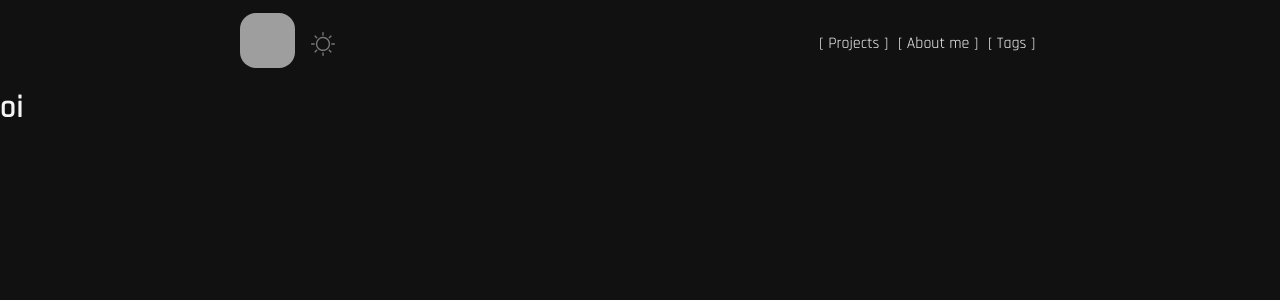
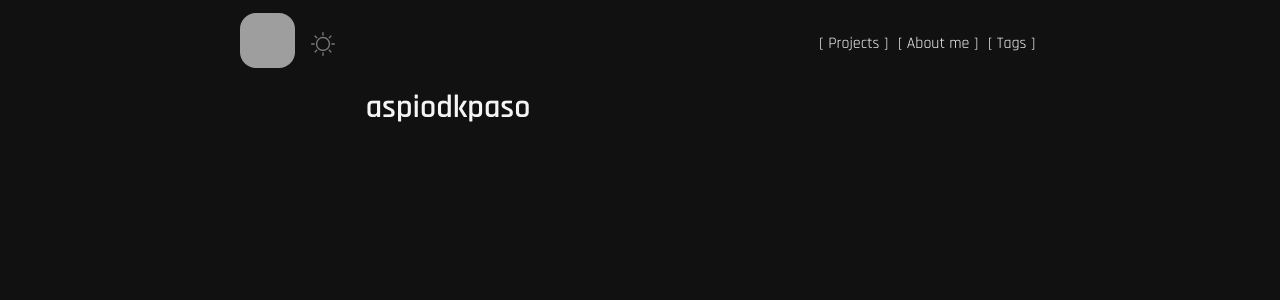
Before and after one commit to ropoko/ropoko.net, a Next.js app: page /projects in a window 1280 px wide. Shown: the top 300 px of the page. Built offline with nearby package versions, Linux system fonts and the light colour scheme; grey boxes are pictures that could not be loaded.

Commit message:
feat: wip projects page

```diff
--- /dev/null
+++ b/src/components/Projects/ProjectsStyle.tsx
@@ -0,0 +1,9 @@
+import styled from 'styled-components';
+
+export const ProjectsStyle = styled.div`
+	display: flex;
+	align-items: center;
+	justify-content: center;
+	flex-direction: column;
+	width: 70%;
+`;
--- /dev/null
+++ b/src/components/Projects/index.tsx
@@ -0,0 +1,11 @@
+import { ProjectsStyle } from './ProjectsStyle';
+
+const Projects = () => {
+	return (
+		<ProjectsStyle>
+			<h1>aspiodkpaso</h1>
+		</ProjectsStyle>
+	);
+};
+
+export default Projects;
--- a/src/pages/projects.tsx
+++ b/src/pages/projects.tsx
@@ -1,7 +1,8 @@
 import React from 'react';
+import Projects from '../components/Projects';
 
 const ProjectsPage = () => {
-	return <h1> oi </h1>;
+	return <Projects></Projects>;
 };
 
 export default ProjectsPage;
```
